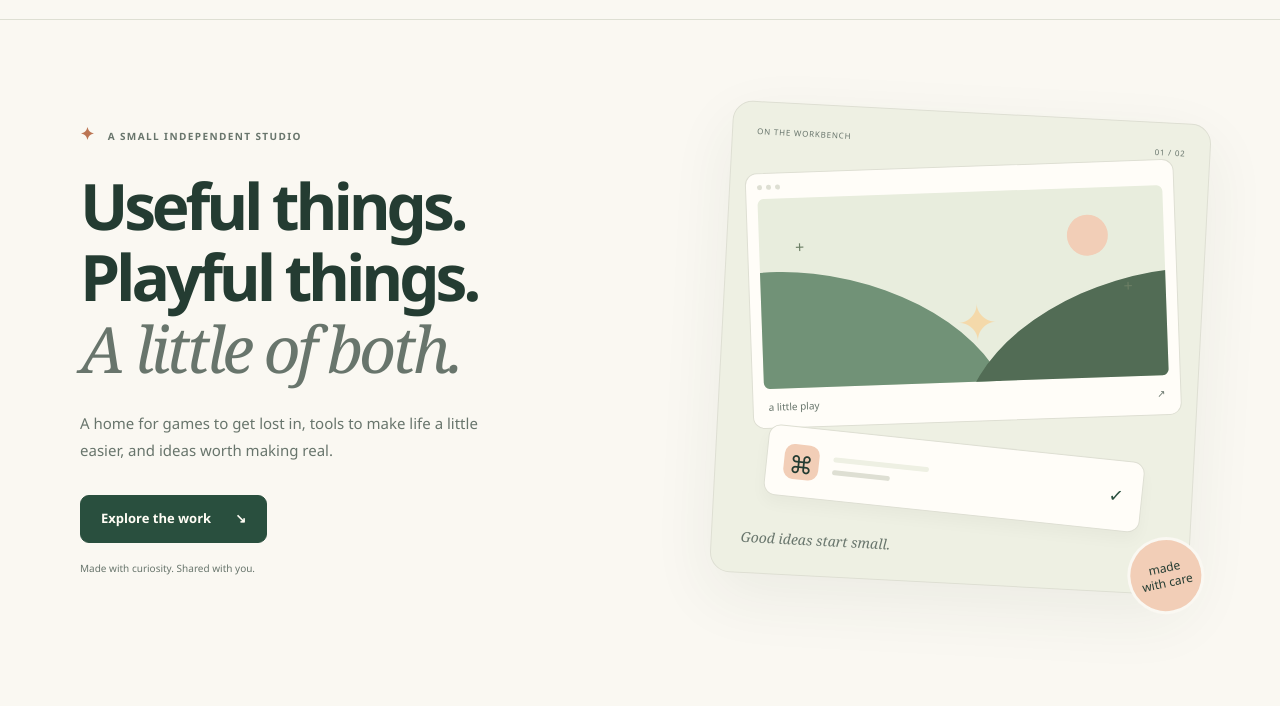
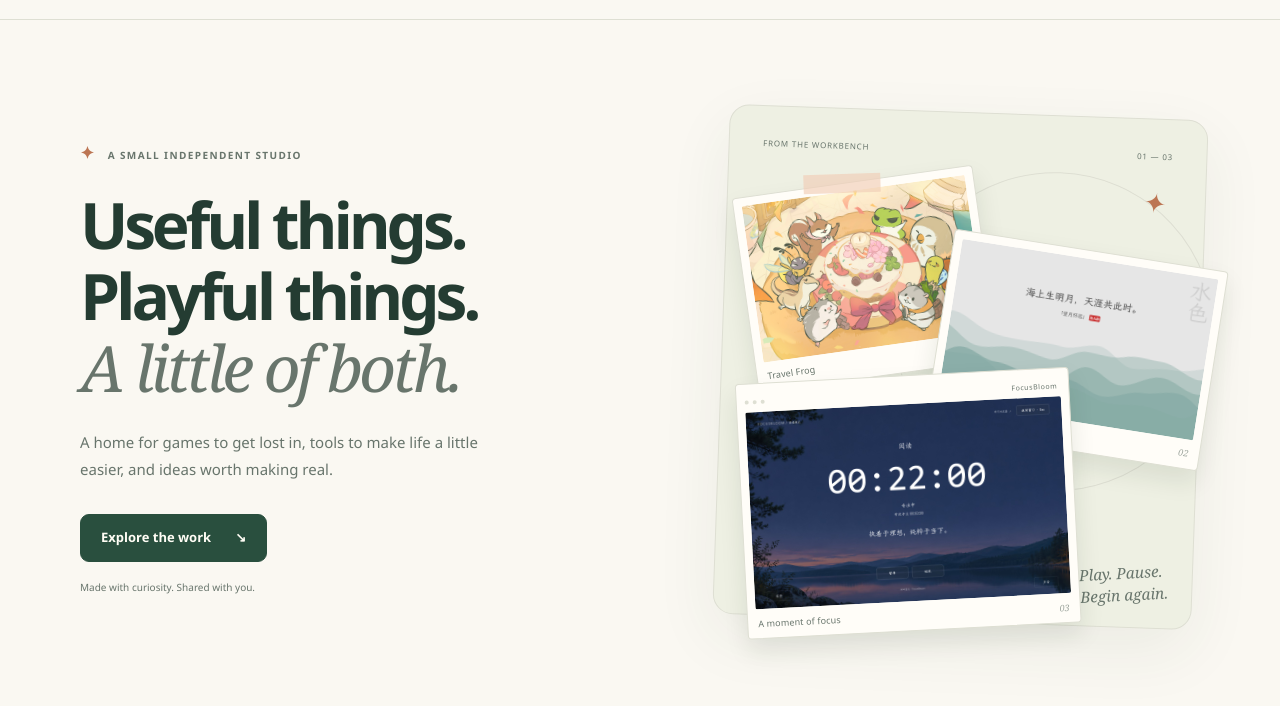
Before and after one commit to Amy22707/amy-studio, a website: page site/index.html in a window 1280 px wide. Shown: the part 63-769 px from the top of the page. Drawn offline with Linux system fonts and the light colour scheme.

Commit message:
Add project collage and align Studio card footers

```diff
--- a/site/app.js
+++ b/site/app.js
@@ -121,8 +121,7 @@ function card(project) {
   if (text(project.notice) || !hasDownload && externalUrl(project.pageUrl)) {
     copy.append(element('p', 'project-notice', text(project.notice) || (project.kind === 'tool' ? 'Store listings are not yet available.' : 'Testing in progress. Downloads and online play are not yet available.')));
   }
-  copy.append(actions);
-  node.append(artwork(project), copy);
+  node.append(artwork(project), copy, actions);
   return node;
 }
 
--- a/site/data/studio.json
+++ b/site/data/studio.json
@@ -37,7 +37,6 @@
       "platforms": ["Chrome", "Firefox", "Edge"],
       "version": "2.5.2 · Preview",
       "prerelease": true,
-      "notice": "Download the installation packages from GitHub Releases and follow the user guide to get started.",
       "image": "./images/jizhi-waves.png",
       "imageLayout": "cover",
       "pageUrl": "https://amy22707.github.io/amy-studio/jizhi/",
--- a/site/index.html
+++ b/site/index.html
@@ -49,12 +49,24 @@
           <a class="button primary" href="#work">Explore the work <span aria-hidden="true">↘</span></a>
           <p class="hero-footnote">Made with curiosity. Shared with you.</p>
         </div>
-        <div class="studio-board" aria-hidden="true">
-          <div class="board-heading"><span>ON THE WORKBENCH</span><span>01 / 02</span></div>
-          <div class="board-game"><div class="window-dots"><i></i><i></i><i></i></div><div class="game-scene"><span class="scene-sun"></span><span class="scene-hill hill-one"></span><span class="scene-hill hill-two"></span><span class="scene-character">✦</span><span class="scene-spark spark-one">+</span><span class="scene-spark spark-two">+</span></div><div class="board-label">a little play <span>↗</span></div></div>
-          <div class="board-tool"><span class="tool-symbol">⌘</span><div><span class="tool-line long"></span><span class="tool-line"></span></div><span class="tool-check">✓</span></div>
-          <div class="board-note">Good ideas start small.</div>
-          <span class="board-sticker">made<br>with care</span>
+        <div class="studio-board studio-board--collage" aria-hidden="true">
+          <div class="board-heading"><span>FROM THE WORKBENCH</span><span>01 — 03</span></div>
+          <span class="collage-orbit"></span>
+          <figure class="collage-print collage-frog">
+            <img src="./images/travel-frog-anniversary.png" alt="" width="500" height="350">
+            <figcaption><span translate="no">Travel Frog</span><span>01</span></figcaption>
+          </figure>
+          <figure class="collage-print collage-jizhi">
+            <img src="./images/jizhi-waves.png" alt="" width="1080" height="680">
+            <figcaption><span translate="no">几枝 · Jizhi</span><span>02</span></figcaption>
+          </figure>
+          <figure class="collage-print collage-focus">
+            <div class="collage-window"><i></i><i></i><i></i><span translate="no">FocusBloom</span></div>
+            <img src="./images/focusbloom-focus.jpg" alt="" width="1280" height="800">
+            <figcaption><span>A moment of focus</span><span>03</span></figcaption>
+          </figure>
+          <p class="collage-note">Play. Pause.<br>Begin again.</p>
+          <span class="collage-star">✦</span>
         </div>
       </section>
       <section class="work-section shell" id="work" aria-labelledby="work-heading">
--- a/site/styles.css
+++ b/site/styles.css
@@ -56,6 +56,23 @@ h1 > span { color: var(--muted); font-family: Georgia, "Times New Roman", serif;
 .tool-check { margin-left: auto; color: var(--accent); font-size: 18px; }
 .board-note { margin: 22px 0 0 5px; font-family: Georgia, serif; font-style: italic; font-size: 14px; color: var(--muted); }
 .board-sticker { position: absolute; right: -17px; bottom: -20px; display: grid; place-content: center; width: 77px; height: 77px; border: 3px solid var(--bg); border-radius: 50%; color: var(--ink); background: var(--peach); text-align: center; font-size: 12px; line-height: 1.2; transform: rotate(-15deg); }
+.studio-board.studio-board--collage { width: 100%; min-width: 0; aspect-ratio: .94; padding: 0; transform: rotate(2deg); background: var(--soft); isolation: isolate; }
+.studio-board--collage .board-heading { position: absolute; inset: 6% 7% auto; font-size: 8px; }
+.collage-orbit { position: absolute; width: 67%; aspect-ratio: 1; right: -3%; top: 11%; border: 1px solid var(--line); border-radius: 50%; }
+.collage-print { position: absolute; margin: 0; padding: 8px 8px 0; border: 1px solid var(--line); background: var(--paper); box-shadow: 0 12px 25px #10261918; border-radius: 4px; }
+.collage-print img { display: block; width: 100%; height: auto; border-radius: 2px; }
+.collage-print figcaption { display: flex; justify-content: space-between; align-items: center; gap: 4px; min-height: 29px; padding: 3px 2px; color: var(--muted); font-size: 9px; letter-spacing: .015em; }
+.collage-print figcaption>span:last-child { font-family: Georgia, serif; font-style: italic; opacity: .65; }
+.collage-frog { width: 51%; left: 4%; top: 14%; transform: rotate(-10deg); z-index: 1; }
+.collage-frog::before { content: ''; position: absolute; width: 32%; height: 19px; top: -10px; left: 30%; background: var(--peach); opacity: .65; transform: rotate(6deg); }
+.collage-jizhi { width: 58%; right: -3%; top: 26%; transform: rotate(7deg); z-index: 2; }
+.collage-focus { width: 70%; left: 5%; top: 52%; transform: rotate(-5deg); z-index: 3; }
+.collage-window { display: flex; align-items: center; gap: 4px; height: 20px; color: var(--muted); }
+.collage-window i { width: 4px; height: 4px; background: var(--line); border-radius: 50%; }
+.collage-window>span { margin-left: auto; font-size: 7px; letter-spacing: .08em; padding-right: 3px; }
+.collage-note { position: absolute; right: 5%; bottom: 4%; margin: 0; color: var(--muted); font: italic clamp(11px,1.2vw,16px)/1.4 Georgia, serif; transform: rotate(-5deg); }
+.collage-star { position: absolute; right: 8%; top: 12%; color: #bc7553; font-size: 27px; transform: rotate(10deg); }
+@media(max-width:620px) { .studio-board.studio-board--collage { width: min(390px, calc(100% - 16px)); margin-inline: auto; }.collage-print { padding: 6px 6px 0; }.collage-print figcaption { min-height: 25px; font-size: 8px; }.collage-note { font-size: 12px; } }
 .work-section { padding-top: 20px; }.section-heading { display: flex; justify-content: space-between; align-items: end; gap: 24px; }
 .section-heading .eyebrow { margin-bottom: 10px; }.section-heading h2 { margin: 0; font-size: 36px; font-weight: 500; letter-spacing: -.055em; }
 .section-heading > p { margin: 0; color: var(--muted); font-size: 12px; text-align: right; }
@@ -74,12 +91,17 @@ h1 > span { color: var(--muted); font-family: Georgia, "Times New Roman", serif;
 .game-tile span { display: grid; place-items: center; width: 42px; height: 42px; border: 1px solid #8c9e8355; border-radius: 10px; background: var(--paper); font-size: 20px; color: var(--accent); }
 .game-tile span:nth-child(5) { background: var(--accent); color: var(--accent-text); }.game-tile span:nth-child(3) { background: var(--peach); }
 .tool-tile { width: 190px; padding: 17px; border: 1px solid var(--line); border-radius: 12px; background: var(--paper); box-shadow: var(--shadow); transform: rotate(6deg); }.tool-tile strong { display: block; font-size: 28px; color: var(--accent); margin-bottom: 17px; }.tool-tile i { display: block; height: 7px; margin: 10px 0; border-radius: 5px; background: var(--soft); }.tool-tile i:nth-child(3) { width: 68%; }.tool-tile i:nth-child(4) { width: 85%; }
-.project-copy { display: flex; flex-direction: column; flex: 1; padding: 24px; }.project-topline { display: flex; justify-content: space-between; color: var(--muted); font-size: 9px; letter-spacing: .1em; text-transform: uppercase; }.project-status { color: var(--accent); }
+.project-copy { display: flex; flex-direction: column; flex: 1; min-width: 0; padding: 24px 24px 20px; }.project-topline { display: flex; justify-content: space-between; color: var(--muted); font-size: 9px; letter-spacing: .1em; text-transform: uppercase; }.project-status { color: var(--accent); }
 .project-copy h3 { margin: 12px 0 8px; font-size: 24px; letter-spacing: -.045em; font-weight: 600; }.project-copy > p { min-height: 48px; margin: 0 0 20px; color: var(--muted); font-size: 13px; }.project-meta { display: flex; flex-wrap: wrap; gap: 6px; }.project-meta span { padding: 3px 8px; border: 1px solid var(--line); border-radius: 6px; color: var(--muted); font-size: 10px; }
 .project-highlights { margin: 0 0 20px; padding-left: 17px; color: var(--muted); font-size: 12px; line-height: 1.8; }
 .project-highlights li + li { margin-top: 3px; }
 .project-copy > .project-notice { min-height: 0; margin: 18px 0 0; padding: 12px; border: 1px solid var(--line); border-radius: 8px; background: var(--soft); color: var(--ink); font-size: 11px; line-height: 1.7; }
-.project-actions { display: flex; justify-content: space-between; align-items: center; flex-wrap: wrap; gap: 12px; border-top: 1px solid var(--line); padding-top: 18px; margin-top: auto; }.project-copy > .project-actions { padding-top: 18px; margin-top: 24px; }.project-copy > .project-notice { margin-top: auto; }.project-copy > .project-meta { margin-bottom: 18px; }.detail-button { padding: 0; border: 0; background: transparent; color: var(--ink); font-size: 12px; font-weight: 600; }.detail-button span { margin-left: 9px; }.project-actions .button { padding: 7px 12px; font-size: 11px; }
+.project-actions { display: flex; justify-content: space-between; align-items: center; align-content: center; flex-wrap: wrap; gap: 12px; border-top: 1px solid var(--line); padding-top: 18px; margin: 0 24px 24px; }.detail-button { padding: 0; border: 0; background: transparent; color: var(--ink); font-size: 12px; font-weight: 600; }.detail-button span { margin-left: 9px; }.project-actions .button { padding: 7px 12px; font-size: 11px; }
+/* Share artwork, content and footer tracks within each row. Optional notices and
+   wrapped action buttons must not move one card's separator independently. */
+@supports (grid-template-rows: subgrid) {
+  .project-card { display: grid; grid-template-rows: subgrid; grid-row: span 3; row-gap: 0; min-width: 0; }
+}
 .updates-section { padding-block: 90px; }.updates-list { border-top: 1px solid var(--line); margin-top: 28px; }.empty-note { padding: 23px 0; color: var(--muted); font-size: 13px; }.loading-note { color: var(--muted); font-size: 13px; }
 .update-row { display: grid; grid-template-columns: 120px 1fr; gap: 24px; padding: 23px 0; border-bottom: 1px solid var(--line); }.update-row time { color: var(--muted); font-size: 11px; }.update-row h3 { margin: 0 0 5px; font-size: 16px; }.update-row p { margin: 0; color: var(--muted); font-size: 13px; }.update-row a { text-decoration: underline; text-underline-offset: 4px; }
 .about-card { display: grid; grid-template-columns: 1fr 1fr; gap: 70px; padding: 44px; border: 1px solid var(--line); border-radius: 16px; background: var(--soft); }.about-card h2 { margin: 0; font-family: Georgia, serif; font-size: 35px; font-weight: 400; line-height: 1.3; letter-spacing: -.025em; }.about-copy p { margin: 0 0 16px; font-size: 13px; color: var(--muted); line-height: 1.9; }.contact-area { padding-top: 22px; margin-top: 22px; border-top: 1px solid var(--line); }.about-copy .contact-label { margin-bottom: 10px; font-size: 9px; letter-spacing: .1em; }.about-copy .contact-placeholder { margin: 0; font-size: 12px; }.contact-area a { display: inline-block; margin: 0 18px 6px 0; text-decoration: underline; text-underline-offset: 4px; font-size: 12px; }
```
Also changed, not shown: site/i18n/site.json (+1 -1 lines), site/images/focusbloom-focus.jpg (added).
